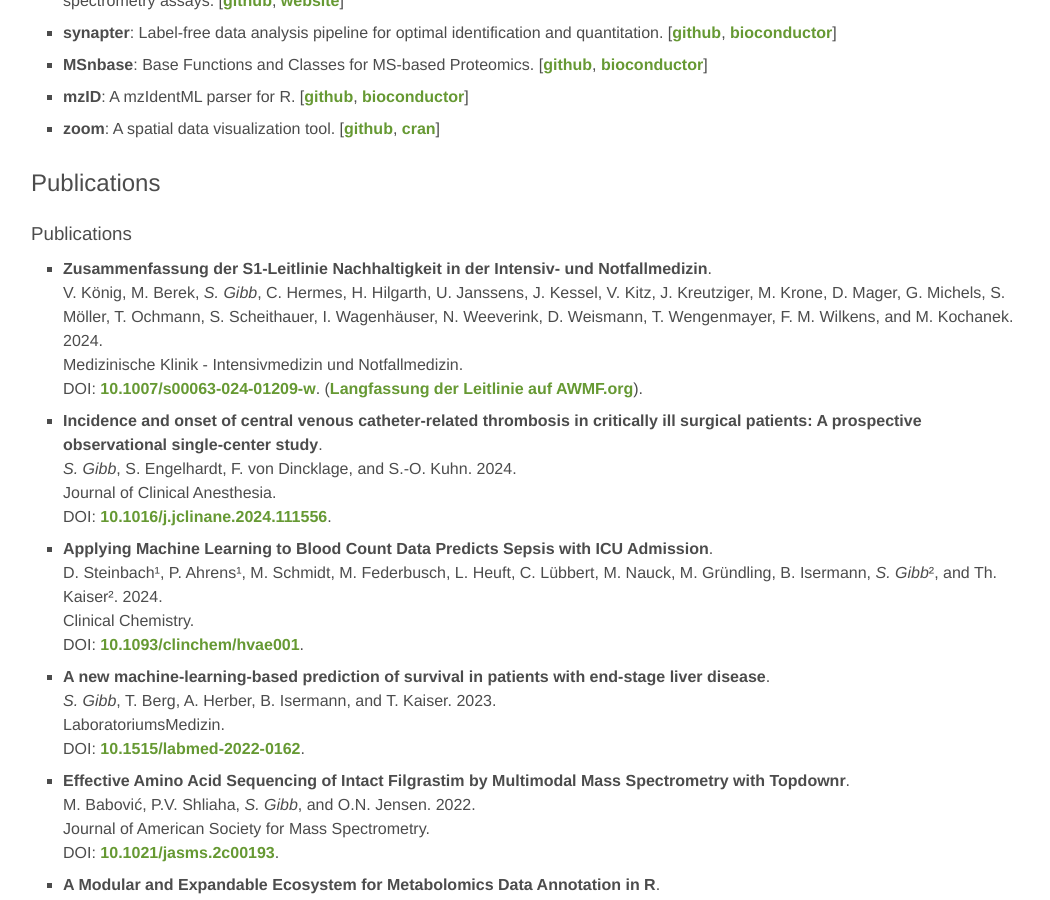
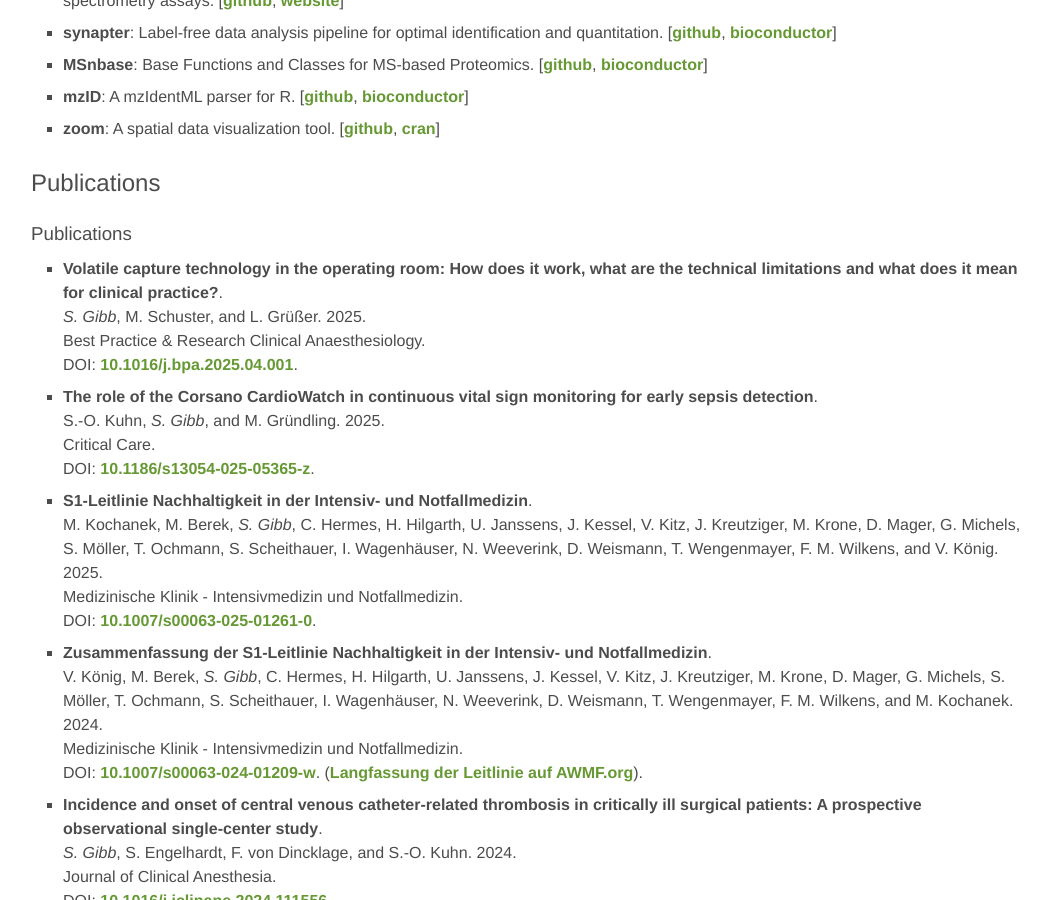
Before and after one commit to sgibb/sgibb.github.io, a Jekyll site: the page built from index.md, in a window 1280 px wide and 900 px high, scrolled down 1124 px. Shown: the whole window, without its empty margins (113-1163 px from the left). Built offline with Jekyll 4.4.1, drawn with Linux system fonts in a browser that asks for light colours.

Commit message:
feat: update publications

```diff
--- a/_data/publications.yml
+++ b/_data/publications.yml
@@ -1,5 +1,23 @@
 - name: Publications
   entries:
+    - title: "Volatile capture technology in the operating room: How does it work, what are the technical limitations and what does it mean for clinical practice?"
+      authors: S. Gibb, M. Schuster, and L. Grüßer
+      journal: "Best Practice & Research Clinical Anaesthesiology"
+      year: 2025
+      doi: 10.1016/j.bpa.2025.04.001
+
+    - title: "The role of the Corsano CardioWatch in continuous vital sign monitoring for early sepsis detection"
+      authors: S.-O. Kuhn, S. Gibb, and M. Gründling
+      journal: "Critical Care"
+      year: 2025
+      doi: 10.1186/s13054-025-05365-z
+
+    - title: "S1-Leitlinie Nachhaltigkeit in der Intensiv- und Notfallmedizin"
+      authors: M. Kochanek, M. Berek, S. Gibb, C. Hermes, H. Hilgarth, U. Janssens, J. Kessel, V. Kitz, J. Kreutziger, M. Krone, D. Mager, G. Michels, S. Möller, T. Ochmann, S. Scheithauer, I. Wagenhäuser, N. Weeverink, D. Weismann, T. Wengenmayer, F. M. Wilkens, and V. König
+      journal: "Medizinische Klinik - Intensivmedizin und Notfallmedizin"
+      year: 2025
+      doi: 10.1007/s00063-025-01261-0
+
     - title: "Zusammenfassung der S1-Leitlinie Nachhaltigkeit in der Intensiv- und Notfallmedizin"
       authors: V. König, M. Berek, S. Gibb, C. Hermes, H. Hilgarth, U. Janssens, J. Kessel, V. Kitz, J. Kreutziger, M. Krone, D. Mager, G. Michels, S. Möller, T. Ochmann, S. Scheithauer, I. Wagenhäuser, N. Weeverink, D. Weismann, T. Wengenmayer, F. M. Wilkens, and M. Kochanek
       journal: "Medizinische Klinik - Intensivmedizin und Notfallmedizin"
```
